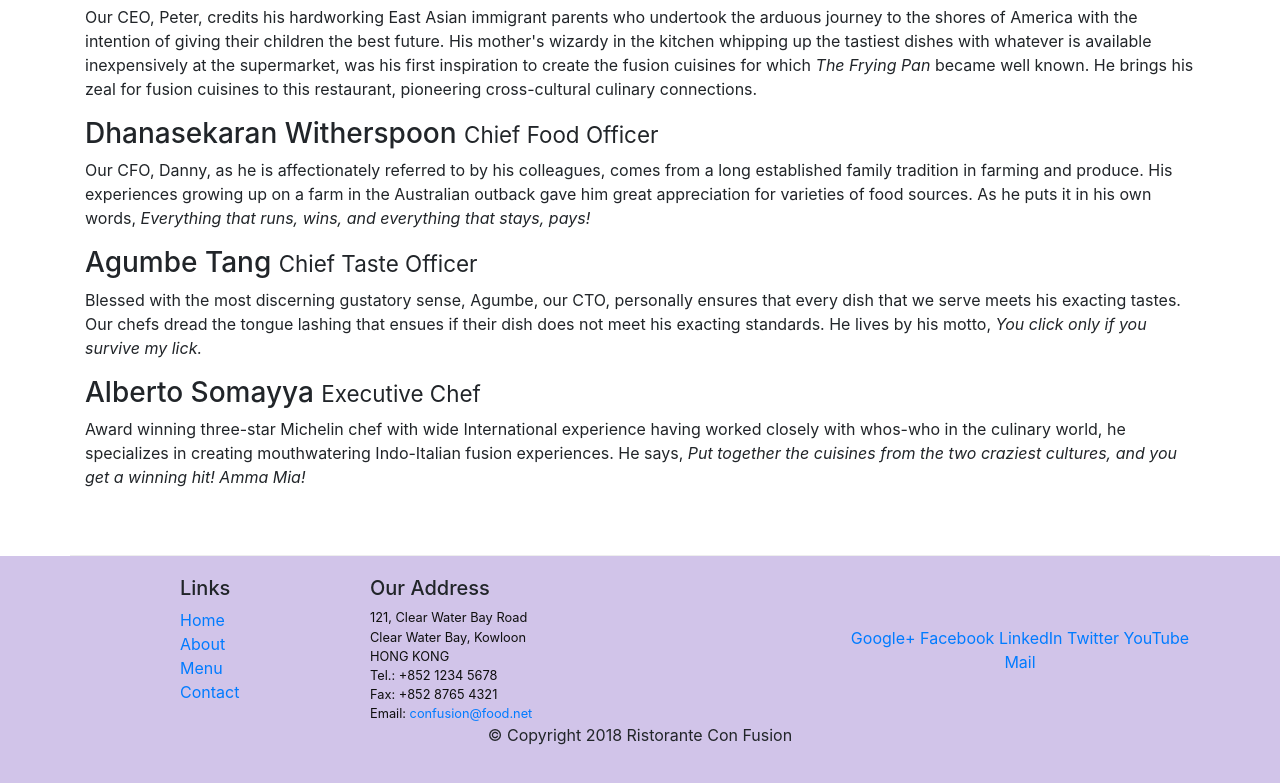
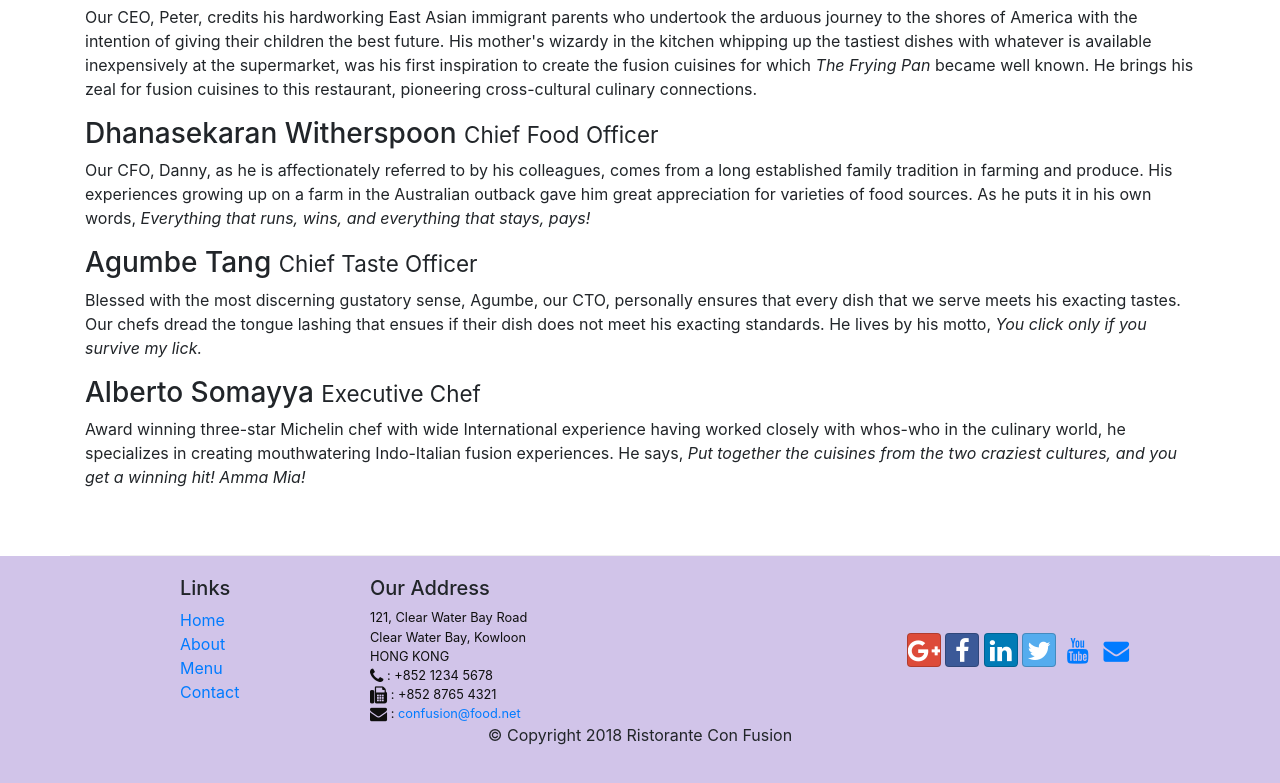
Before and after one commit to ziadhegazi/Bootstrap, a website: page aboutus.html in a window 1280 px wide. Shown: the part 998-1781 px from the top of the page. Drawn offline with nearby package versions, Linux system fonts and the light colour scheme.

Commit message:
Icon Fonts

```diff
--- a/aboutus.html
+++ b/aboutus.html
@@ -9,6 +9,8 @@
 
     <!-- Bootstrap CSS -->
     <link rel="stylesheet" href="node_modules/bootstrap/dist/css/bootstrap.min.css">
+    <link rel="stylesheet" href="node_modules/font-awesome/css/font-awesome.min.css">
+    <link rel="stylesheet" href="node_modules/bootstrap-social/bootstrap-social.css">
     <link rel = "stylesheet" href = "CSS/style.css">
 
     <title>Ristorante Con Fusion: About Us</title>
@@ -24,10 +26,10 @@
             <a href="./index.html" class="navbar-brand mr-auto">Ristorante Con Fusion</a>
             <div class="collapse navbar-collapse" id="Navbar">
                 <ul class="navbar-nav mr-auto">
-                    <li class="nav-item"><a href="./index.html" class="nav-link">Home</a></li>
-                    <li class="nav-item active"><a href="#" class="nav-link">About</a></li>
-                    <li class="nav-item"><a href="#" class="nav-link">Menu</a></li>
-                    <li class="nav-item"><a href="#" class="nav-link">Contact</a></li>
+                    <li class="nav-item"><a href="./index.html" class="nav-link"><span class="fa fa-home fa-lg"></span> Home</a></li>
+                    <li class="nav-item active"><a href="#" class="nav-link"><span class="fa fa-info fa-lg"></span>About</a></li>
+                    <li class="nav-item"><a href="#" class="nav-link"><span class="fa fa-list fa-lg"></span>Menu</a></li>
+                    <li class="nav-item"><a href="#" class="nav-link"><span class="fa fa-address-card fa-lg"></span>Contact</a></li>
                 </ul>
             </div>
         </div>
@@ -102,19 +104,19 @@
 		              121, Clear Water Bay Road<br>
 		              Clear Water Bay, Kowloon<br>
 		              HONG KONG<br>
-		              Tel.: +852 1234 5678<br>
-		              Fax: +852 8765 4321<br>
-		              Email: <a href="mailto:confusion@food.net">confusion@food.net</a>
+		              <i class="fa fa-phone fa-lg"></i> : +852 1234 5678<br>
+		              <i class="fa fa-fax fa-lg"></i> : +852 8765 4321<br>
+		              <i class="fa fa-envelope fa-lg"></i> : <a href="mailto:confusion@food.net">confusion@food.net</a>
 		           </address>
                 </div>
                 <div class="col-12 col-sm-4 align-self-center">
                     <div class="text-center">
-                        <a href="http://google.com/+">Google+</a>
-                        <a href="http://www.facebook.com/profile.php?id=">Facebook</a>
-                        <a href="http://www.linkedin.com/in/">LinkedIn</a>
-                        <a href="http://twitter.com/">Twitter</a>
-                        <a href="http://youtube.com/">YouTube</a>
-                        <a href="mailto:">Mail</a>
+                        <a class="btn btn-social-icon btn-google" href="http://google.com/+"><i class="fa fa-google-plus fa-lg"></i></a>
+                        <a class="btn btn-social-icon btn-facebook" href="http://www.facebook.com/profile.php?id="><i class="fa fa-facebook fa-lg"></i></a>
+                        <a class="btn btn-social-icon btn-linkedin" href="http://www.linkedin.com/in/"><i class="fa fa-linkedin fa-lg"></i></a>
+                        <a class="btn btn-social-icon btn-twitter" href="http://twitter.com/"><i class="fa fa-twitter fa-lg"></i></a>
+                        <a class="btn btn-social-icon btn-youtube" href="http://youtube.com/"><i class="fa fa-youtube fa-lg"></i></a>
+                        <a class="btn btn-social-icon" href="mailto:"><i class="fa fa-envelope fa-lg"></i></a>
                     </div>
                 </div>
            </div>
--- a/package.json
+++ b/package.json
@@ -15,6 +15,8 @@
   },
   "dependencies": {
     "bootstrap": "^4.0.0",
+    "bootstrap-social": "^5.1.1",
+    "font-awesome": "^4.7.0",
     "jquery": "^3.3.1",
     "popper.js": "^1.12.9"
   }
```
Also changed, not shown: index.html (+15 -13 lines), 1 other file.
